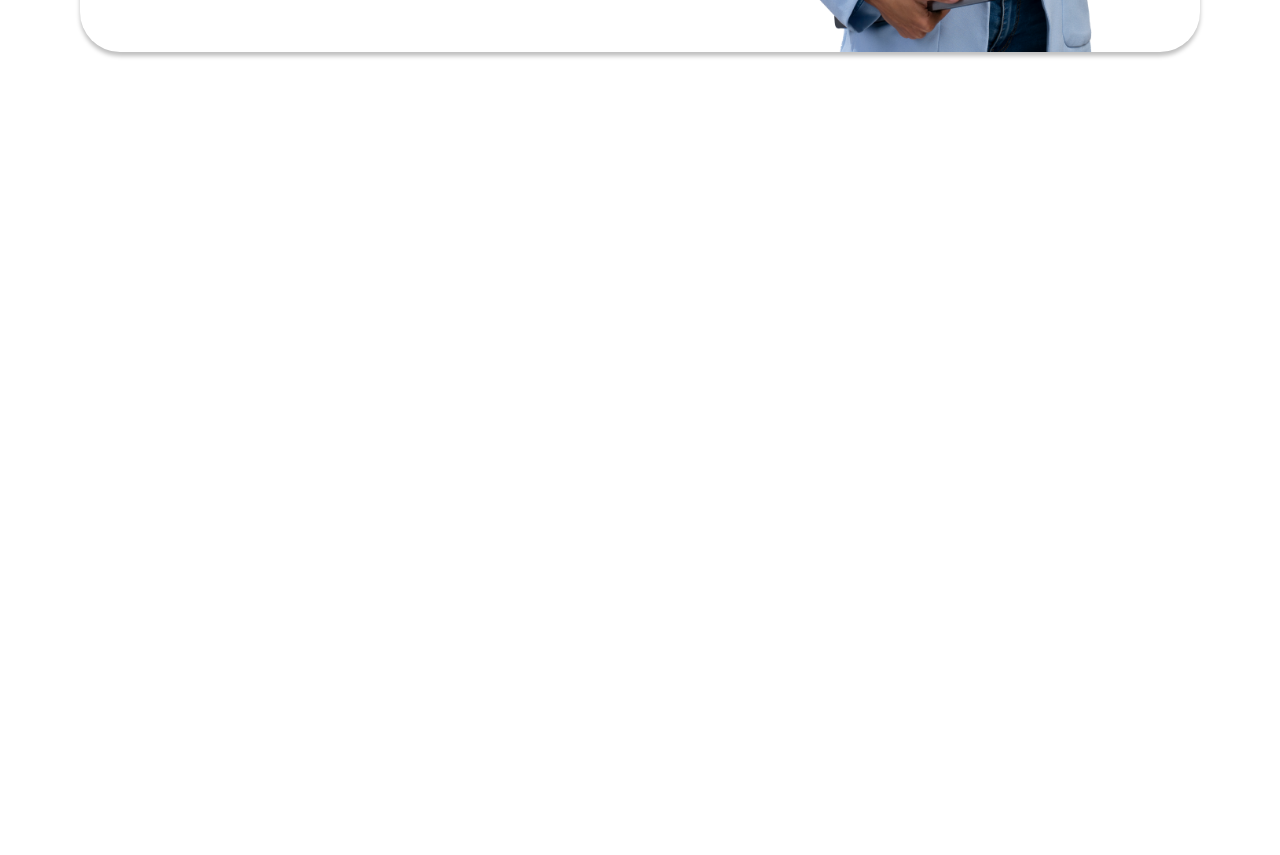
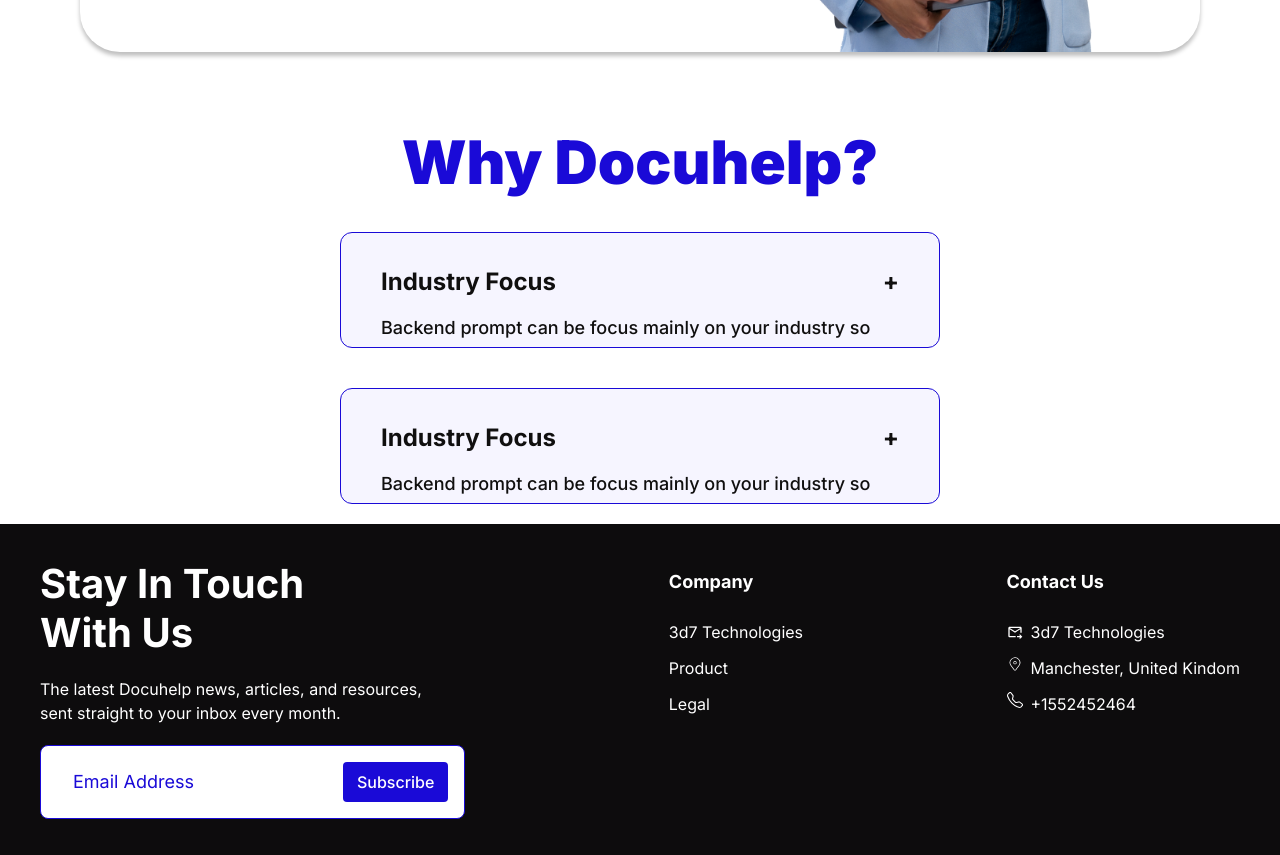
Before and after one commit to Lekanggy/landing-lab3b7, a Next.js app: page / in a window 1280 px wide. Shown: the part 2360-3215 px from the top of the page. Before the commit the page ends 2492 px from the top, so only its background shows below. Built offline with nearby package versions, Linux system fonts and the light colour scheme.

Commit message:
icons added

```diff
--- /dev/null
+++ b/app/Footer.tsx
@@ -0,0 +1,54 @@
+import React from 'react'
+import { MdOutlineForwardToInbox } from "react-icons/md";
+import { BsTelephone } from "react-icons/bs";
+import { CiLocationOn } from "react-icons/ci";
+
+const Footer = () => {
+  return (
+    <footer className="flex items-center justify-between bg-[#0D0C0D] text-white py-5 px-10">
+        <div className="flex flex-col justify-start space-y-5 py-4">
+            <span className="inline-flex w-[300px] font-bold text-[40px] leading-[48.5px] text-white">
+                Stay In Touch With Us
+            </span>
+            <p className="text-base font-normal w-[400px]">
+                The latest Docuhelp news, articles, and resources, sent straight to your inbox every month.
+            </p>
+            <div className="flex items-center space-x-5 py-2 px-4 rounded-lg border border-solid border-[#1A0AD7] bg-white">
+                <input type="email" placeholder='Email Address' className="border-0 py-4 px-4 placeholder:text-[#1A0AD7] placeholder:text-lg focus:outline-none text-[#1A0AD7] text-base"/>
+                <button className="py-2 px-3.5 border-0 bg-[#1A0AD7] text-base font-medium rounded">Subscribe</button>
+            </div>
+        </div>
+        <div className="flex flex-col justify-start space-y-3 pb-24">
+            <span className="inline-flex text-lg font-bold pb-3">
+                Company
+            </span>
+            <span className="inline-flex text-base font-normal">
+                3d7 Technologies
+            </span>
+            <span className="inline-flex text-base font-normal">
+               Product
+            </span>
+            <span className="inline-flex text-base font-normal">
+               Legal
+            </span>
+        </div>
+        <div className="flex flex-col justify-start space-y-3 pb-24">
+            <span className="inline-flex text-lg font-bold pb-3">
+               Contact Us
+            </span>
+            <span className="inline-flex items-center space-x-2 text-base font-normal">
+            <MdOutlineForwardToInbox className='mr-2'/> 3d7 Technologies
+            </span>
+            <span className="inline-flex text-base font-normal">
+            <CiLocationOn className='mr-2'/> Manchester, United Kindom
+            </span>
+            <span className="inline-flex text-base font-normal">
+            <BsTelephone className='mr-2'/> +1552452464
+            </span>
+        </div>
+
+    </footer>
+  )
+}
+
+export default Footer
--- /dev/null
+++ b/app/WhyDoc.tsx
@@ -0,0 +1,23 @@
+"use client"
+import React from 'react'
+import Accordion from './components/Accordion'
+
+const data = [
+    {
+        title: "",
+        des: ""
+    }
+]
+
+const WhyDoc = () => {
+  return (
+    <section className="flex flex-col justify-center items-center space-y-10 mb-5">
+        <h2 className="text-center text-[#1A0AD7] font-black text-6xl">Why Docuhelp?</h2>
+
+        <Accordion/>
+        <Accordion/>
+    </section>
+  )
+}
+
+export default WhyDoc
--- /dev/null
+++ b/app/components/Accordion.tsx
@@ -0,0 +1,21 @@
+import React, { useState } from 'react';
+import { IoIosArrowDown } from "react-icons/io";
+import { IoIosArrowUp } from "react-icons/io";
+
+const Accordion = () => {
+  const [open, setOpen] = useState(false);
+
+  return (
+    <div className="w-[600px] flex flex-col space-y-4 p-5.5 rounded-xl border border-solid border-[#1A0AD7] bg-[#F6F5FF] overflow-hidden transition-all duration-1000" onClick={() => setOpen(prev => !prev)}>
+      <div className="flex justify-between">
+        <span className="inline-block text-2xl text-[#100F0F] font-bold">Industry Focus</span>
+        <span className="inline-block text-2xl text-[#100F0F] font-bold">{open ? '-' : '+'}</span>
+      </div>
+      <p className={`text-lg text-[#100F0F] font-medium ${open ? 'max-h-[1000px]' : 'max-h-0'}`}>
+        Backend prompt can be focus mainly on your industry so result are more precise
+      </p>
+    </div>
+  );
+};
+
+export default Accordion;
--- a/app/page.tsx
+++ b/app/page.tsx
@@ -4,6 +4,8 @@
 import Action from "./Action";
 import WriteDoc from "./WriteDoc";
 import DocUse from "./DocUse";
+import WhyDoc from "./WhyDoc";
+import Footer from "./Footer";
 
 export default function Home() {
   return (
@@ -13,6 +15,8 @@
      <Action/>
      <WriteDoc/>
      <DocUse/>
+     <WhyDoc/>
+     <Footer/>
     </main>
   );
 }
--- a/tailwind.config.ts
+++ b/tailwind.config.ts
@@ -16,6 +16,7 @@
       },
       padding:{
         "4.5": "20px, 56px",
+        "5.5": "33px 40px"
       },
       boxShadow:{
         "ml": " 0 4px 4px 0px rgba(0,0,0,0.25)"
```
Also changed, not shown: package.json (+5 -4 lines), 1 other file (tests, documents, lock files or other folders).
